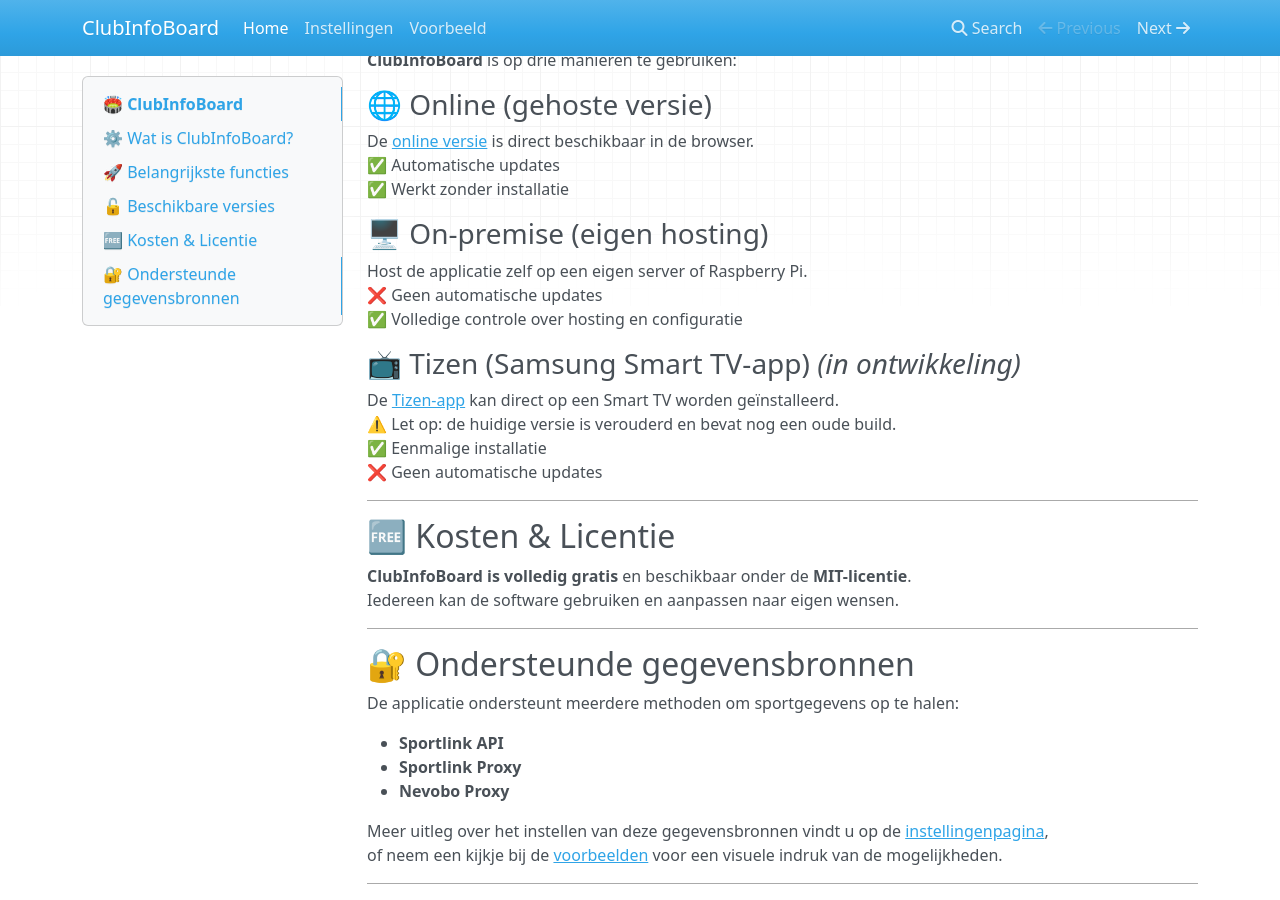
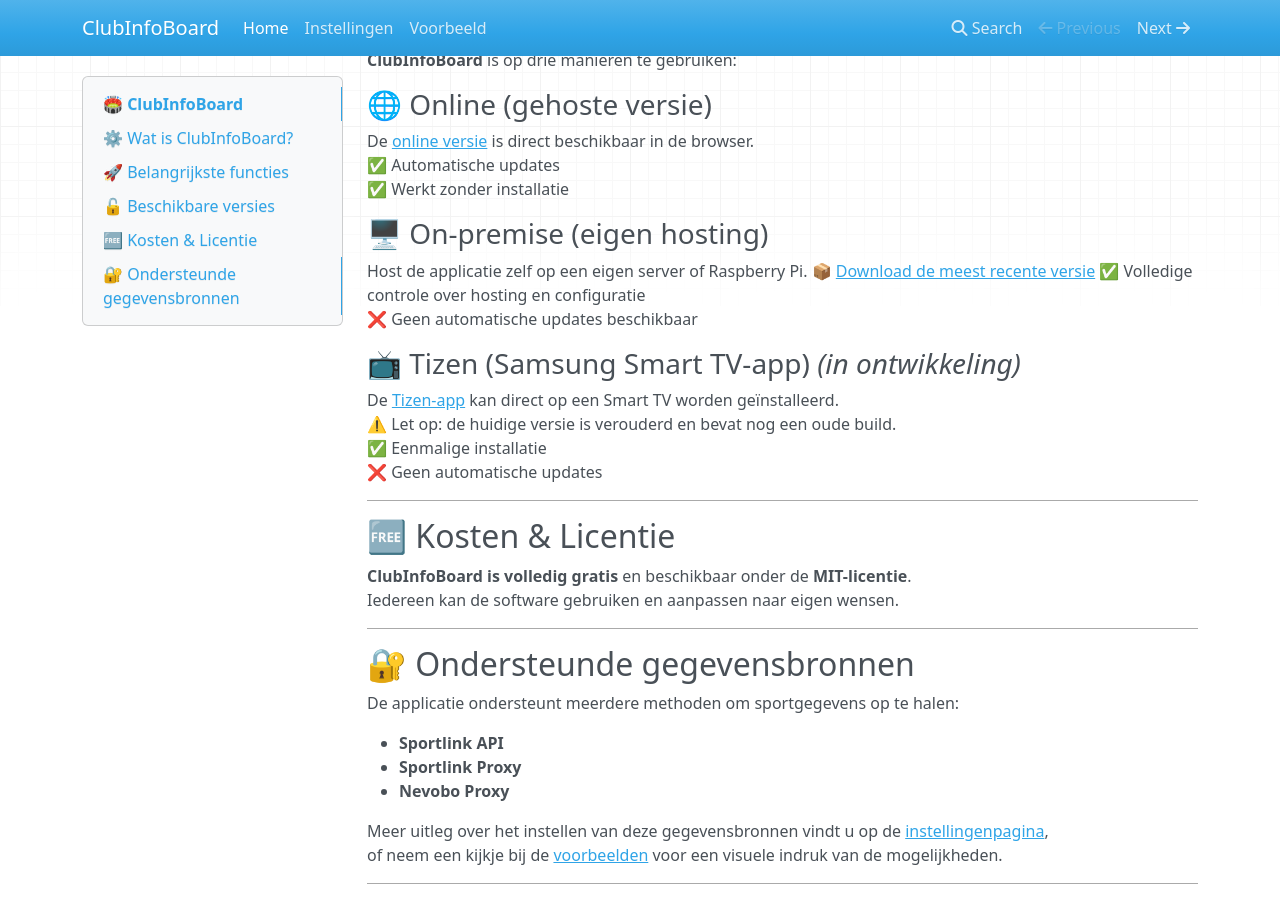
Before and after one commit to PatrickSt1991/Sportlink.Club.Info.Viewer, an MkDocs documentation site: the page built from docs/index.md, in a window 1280 px wide and 900 px high, scrolled down 901 px. Built offline with MkDocs 1.6.1, drawn with Linux system fonts in a browser that asks for light colours; nearby versions of some CDN libraries.

Commit message:
Update index.md

```diff
--- a/docs/index.md
+++ b/docs/index.md
@@ -47,8 +47,9 @@
 
 ### 🖥️ On-premise (eigen hosting)
 Host de applicatie zelf op een eigen server of Raspberry Pi.
-❌ Geen automatische updates
+📦 [Download de meest recente versie](https://github.com/PatrickSt1991/Sportlink.Club.Info.Viewer/releases/latest)
 ✅ Volledige controle over hosting en configuratie
+❌ Geen automatische updates beschikbaar
 
 ### 📺 Tizen (Samsung Smart TV-app) *(in ontwikkeling)*
 De [Tizen-app](https://github.com/PatrickSt1991/Sportlink.Club.Info.Viewer.Tizen) kan direct op een Smart TV worden geïnstalleerd.
```
